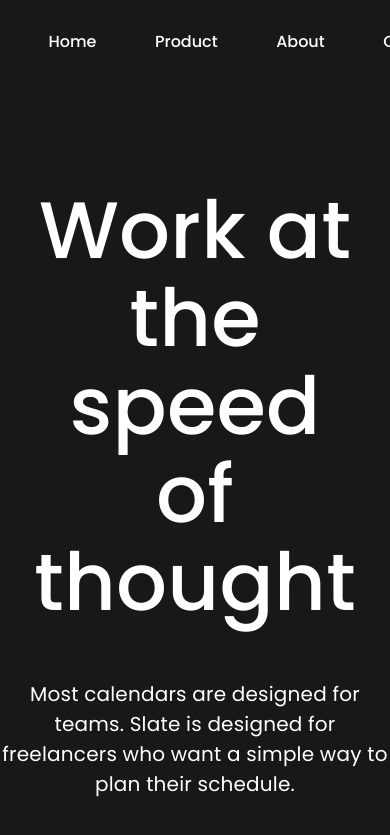
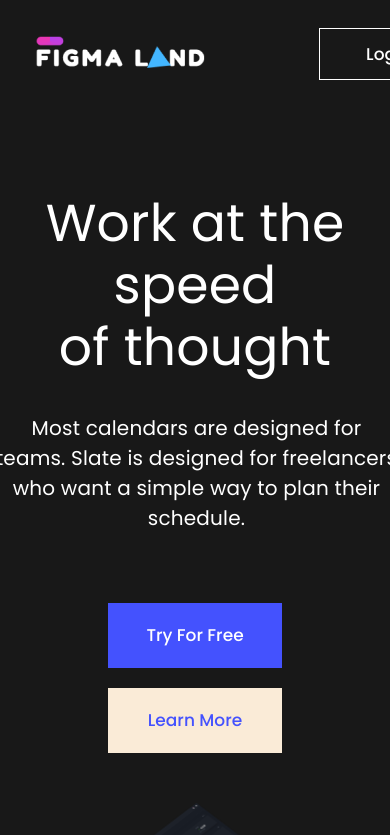
Before and after one commit to Huhiro/figma-startup-lading-page-dark, a plain HTML site: page index.html in a window 390 px wide. Shown: the top 835 px of the page. Drawn offline with Linux system fonts and the light colour scheme.

Commit message:
test responsive

```diff
--- a/index.html
+++ b/index.html
@@ -22,6 +22,9 @@
                 </li>
             </ul>
             <button>Login</button>
+            <div class="box-menu">
+                <img src="img/bx_bx-menu-alt-right.png" alt="">
+            </div>
         </nav>
     </header>
     <div class="container">
--- a/style.css
+++ b/style.css
@@ -51,6 +51,11 @@ button {
     font-size: 17px;
     font-weight: 500;
 }
+
+.box-menu {
+    display: none;
+}
+
 .container{
     display: flex;
     background-color: #181818;
@@ -702,3 +707,96 @@ button {
     padding-top: 10px;
     padding-right: 10px;
 }
+
+@media (max-width: 549px) {
+    header {
+        display: flex;
+        flex-direction: column;
+        align-items: flex-start;
+        padding: 0px;
+
+        position: static;
+        width: 549px;
+        height: 107px;
+        left: 0px;
+        top: 0px;
+
+
+        /* Inside Auto Layout */
+
+
+    }
+
+    .nav-bar {
+        align-items: center;
+        display: inline-flex;
+        width: 100%;
+        justify-content: space-between;
+    }
+
+    .nav-bar .logo {
+        padding-left: 24px;
+    }
+
+    .nav-bar .menu {
+        display: none;
+    }
+
+    .box-menu {
+        display: unset;
+    }
+
+    .container {
+        display: flex;
+        align-items: center;
+        justify-content: center;
+    }
+
+    .container .container-text {
+        font-family: Poppins;
+        width: 299px;
+        align-items: centr;
+        justify-content: cener;
+
+    }
+
+    .container .container-text h1 {
+        font-style: normal;
+        font-weight: normal;
+        font-size: 52px;
+        line-height: 62px;
+        text-align: center;
+        letter-spacing: 0.2px;
+    }
+
+    .container .container-text p {
+
+        width: 402px;
+        font-family: Poppins;
+        font-style: normal;
+        font-weight: normal;
+        font-size: 20px;
+        line-height: 30px;
+        text-align: center;
+        letter-spacing: 0.2px;
+        margin-left: -50px;
+    }
+    .container .container-text p br {
+        display: none;
+    }
+
+    .container-button {
+        margin-left: none;
+        margin-right: none;
+        flex-direction: column;
+    }
+
+    .container-button .btn1{
+        margin-bottom: 20px;
+        margin-right: unset;
+    }
+
+    .container-button .btn2{
+        margin-left: unset;
+    }
+}
```
Also changed, not shown: img/bx_bx-menu-alt-right.png (added).
